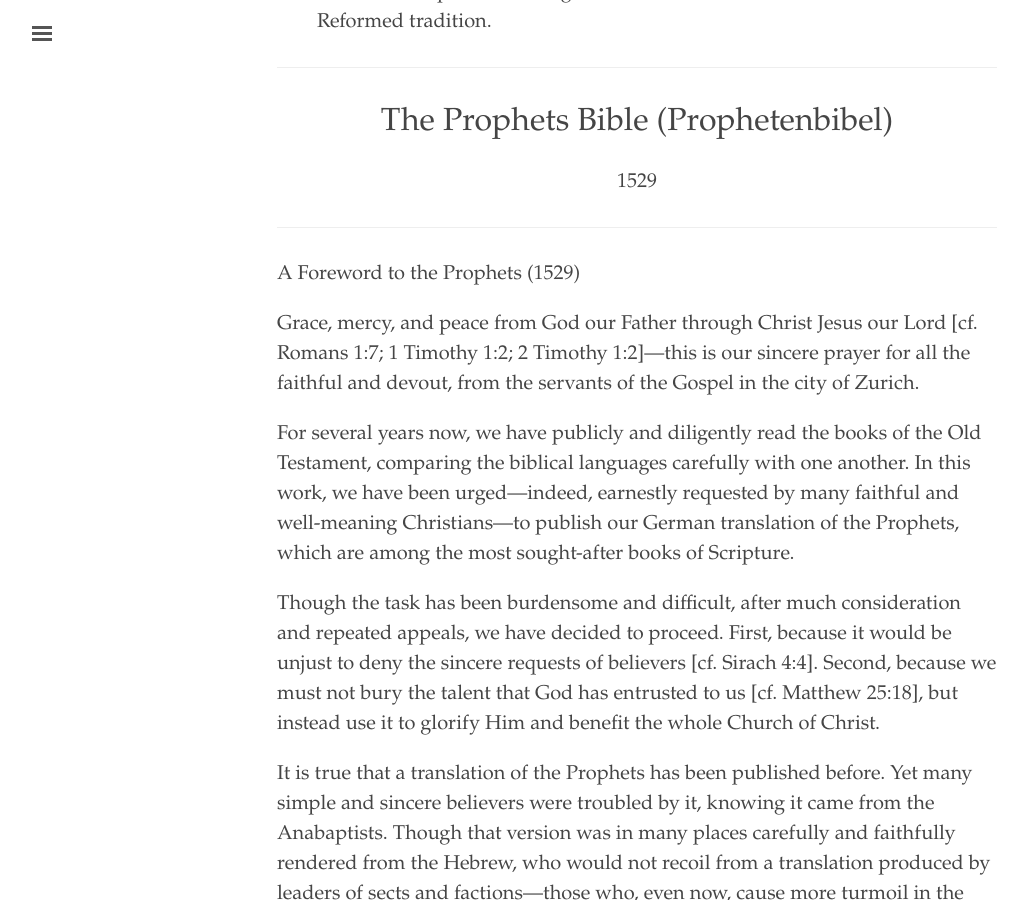
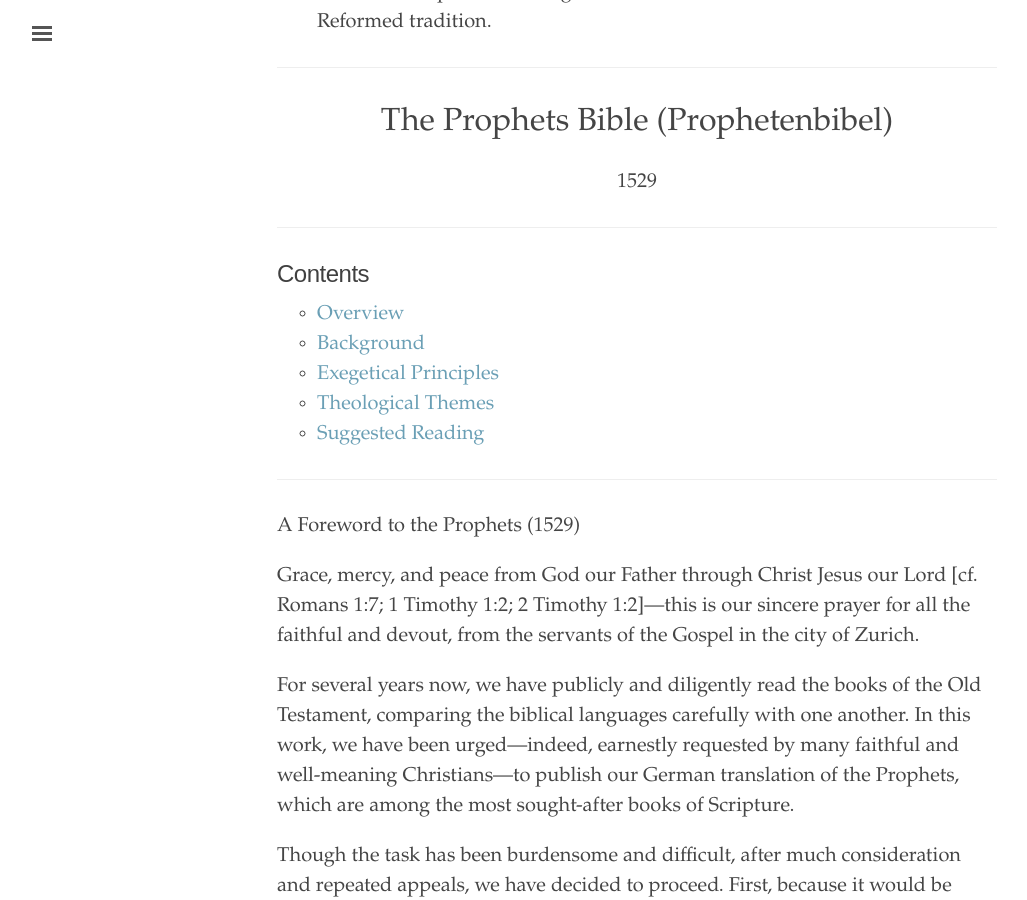
Before and after one commit to turicumzwingli/turicum, a Jekyll site: the page built from _texts/prophetenbibel.md, in a window 1280 px wide and 900 px high, scrolled down 4323 px. Shown: the whole window, without its empty margins (3-1030 px from the left). Built offline with Jekyll 4.4.1, drawn with Linux system fonts in a browser that asks for light colours.

Commit message:
Update prophetenbibel.md add table of contents to main text

```diff
--- a/_texts/prophetenbibel.md
+++ b/_texts/prophetenbibel.md
@@ -79,6 +79,13 @@ The preface stands as one of Zwingli’s most comprehensive discussions of the r
 
 <p class="centered">1529</p>
 
+---
+
+## Contents
+{:.no_toc}
+
+* ToC
+{:toc}
 ---
 
 A Foreword to the Prophets (1529)
```
